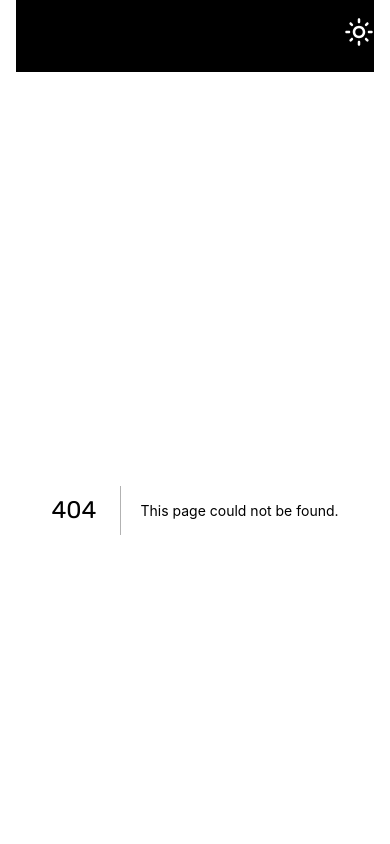
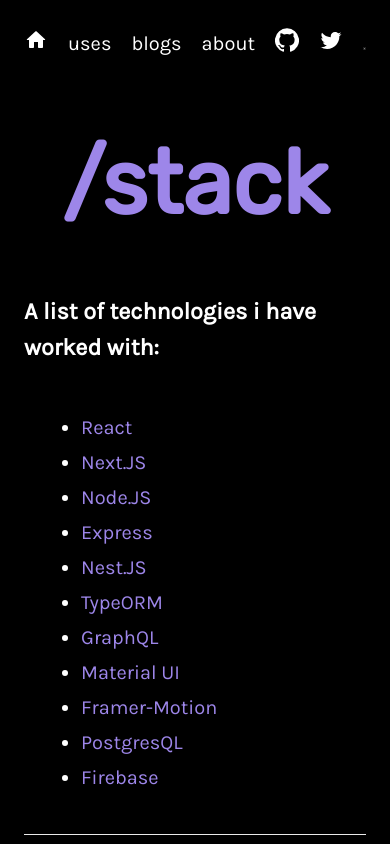
Before and after one commit to tejasbhavsar2000/tejas.dev, a Next.js app: page /stack in a window 390 px wide. Before the commit this address had no page. Shown: the top 844 px of the page. Built offline with nearby package versions, Linux system fonts and the light colour scheme.

Commit message:
fixed Navbar for small screen device and added stack page

```diff
--- a/components/Card.js
+++ b/components/Card.js
@@ -23,6 +23,7 @@
             font-weight: bold;
           }
           div:hover {
+            cursor: pointer;
             background-image: linear-gradient(
               90deg,
               rgb(157, 134, 233) 0%,
--- /dev/null
+++ b/pages/stack.js
@@ -0,0 +1,40 @@
+import { motion } from "framer-motion";
+import Styles from "@styles/uses.module.css";
+import Head from "next/head";
+
+export default function uses({ stacks }) {
+  return (
+    <motion.main
+      exit={{ opacity: 0 }}
+      initial={{ opacity: 0 }}
+      animate={{ opacity: 1 }}
+      className={Styles.main}
+    >
+      <Head>
+        <title>/stack</title>
+        <meta name="description" content="Put your description here."></meta>
+      </Head>
+      <h1>/stack</h1>
+      <h3>A list of technologies i have worked with:</h3>
+      <ul className={Styles.li}>
+        {stacks.map((i) => {
+          return (
+            <li key={i.name}>
+              {i.link == "" ? i.name : <a href={i.link}>{i.name}</a>}
+            </li>
+          );
+        })}
+      </ul>
+    </motion.main>
+  );
+}
+
+export async function getStaticProps() {
+  const data = await import(`../stack.json`);
+
+  return {
+    props: {
+      stacks: data.stacks,
+    },
+  };
+}
--- /dev/null
+++ b/stack.json
@@ -0,0 +1,49 @@
+{
+  "stacks": [
+    {
+      "name": "React",
+      "link": "https://reactjs.org/"
+    },
+    {
+      "name": "Next.JS",
+      "link": "https://nextjs.org/"
+    },
+
+    {
+      "name": "Node.JS",
+      "link": "https://nodejs.org/en/"
+    },
+    {
+      "name": "Express",
+      "link": "https://expressjs.com/"
+    },
+    {
+      "name": "Nest.JS",
+      "link": "https://nestjs.com/"
+    },
+    {
+      "name": "TypeORM",
+      "link": "https://typeorm.io/#/"
+    },
+    {
+      "name": "GraphQL",
+      "link": "https://graphql.org/"
+    },
+    {
+      "name": "Material UI",
+      "link": "https://material-ui.com/"
+    },
+    {
+      "name": "Framer-Motion",
+      "link": "https://www.framer.com/motion/"
+    },
+    {
+      "name": "PostgresQL",
+      "link": "https://www.postgresql.org/"
+    },
+    {
+      "name": "Firebase",
+      "link": "https://firebase.google.com/"
+    }
+  ]
+}
--- a/styles/Nav.module.css
+++ b/styles/Nav.module.css
@@ -9,6 +9,7 @@
 .nav {
   height: calc(40px + 2rem);
   display: flex;
+  margin-left: 20px;
   justify-content: flex-end;
   align-items: center;
 }
--- a/styles/markdown.module.css
+++ b/styles/markdown.module.css
@@ -12,7 +12,8 @@
 }
 
 .content__h1 {
-  font-size: 4rem;
+  max-width: 100%;
+  text-decoration: underline;
   margin-bottom: 3rem;
 }
 
@@ -46,7 +47,7 @@
 }
 
 .content__img {
-  width: auto;
+  max-width: 100%;
 }
 
 .content__img__full {
--- a/styles/uses.module.css
+++ b/styles/uses.module.css
@@ -10,7 +10,7 @@
   padding: 20px 0;
   margin: 0px;
 }
-.main h2 {
+.main h3 {
   font-weight: bold;
 }
 
--- a/utils/ReactMarkdownComponents.js
+++ b/utils/ReactMarkdownComponents.js
@@ -48,7 +48,7 @@
     ),
     hr: () => <hr className={Styles.content__hr} />,
     img: ({ src, alt }) => {
-      return <img src={src} alt={alt} />;
+      return <img src={src} alt={alt} className={Styles.content__img} />;
     },
   };
 }
```
Also changed, not shown: pages/about.js (+37 -2 lines), pages/blogs/index.js (+10 -4 lines).
